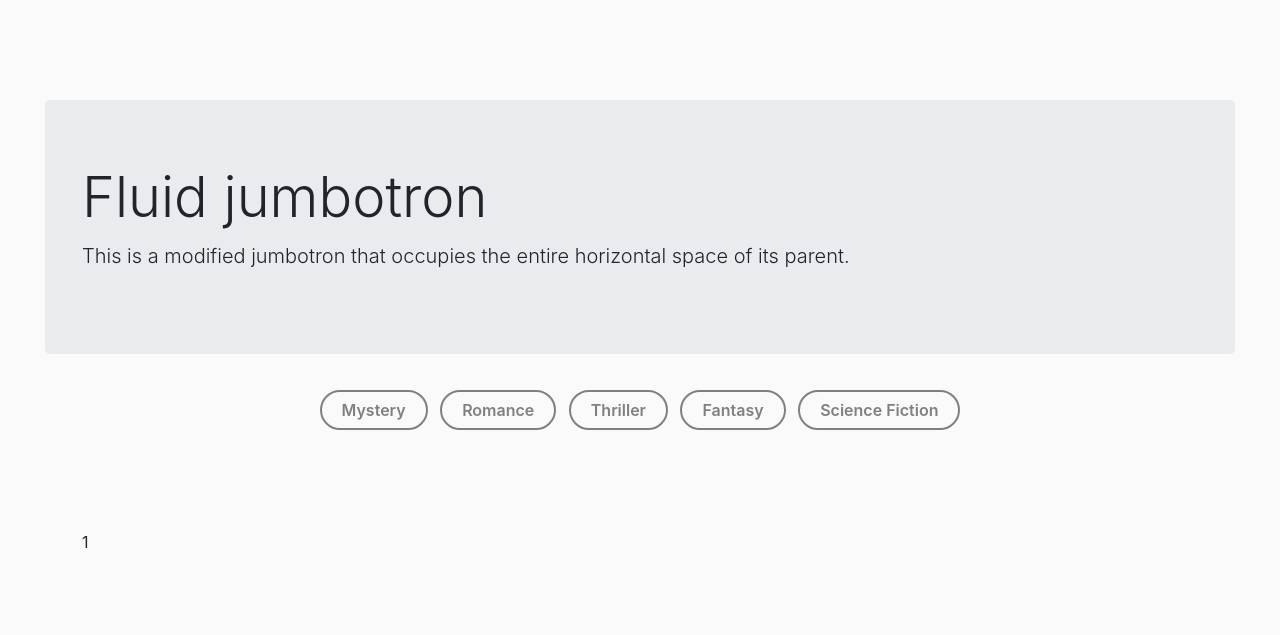
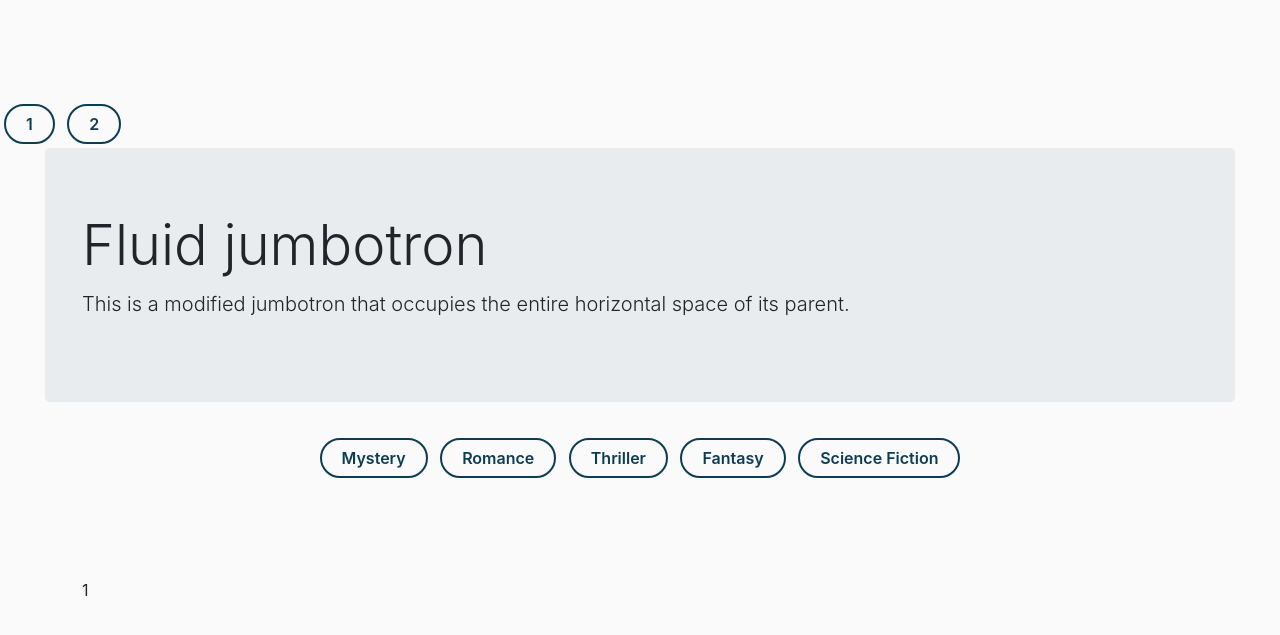
Before and after one commit to catharinaanggono/bookswitch, a PHP site: page /pages/book_genre.html in a window 1280 px wide. Shown: the top 635 px of the page. Run offline with PHP 8.4, Linux system fonts and the light colour scheme; some libraries are stand-ins or nearby versions.

Commit message:
dark mode for book_genre

```diff
--- a/css/bookswitch.css
+++ b/css/bookswitch.css
@@ -1,16 +1,3 @@
-/* colour scheme */
-/*
-#000000 black background
-#5d7db8 blue
-#8e89b2 purple
-#bf96ac dull pink
-#f0a3a7 pink
- */
- /* #container {
-    min-height:100%;
-    position:relative;
-
-*/
 .active {
     background-color: teal;
 
@@ -19,9 +6,11 @@
 .selected {
     background: teal;
 }
+
+/* day */
 .genre {
-    border: 2px solid grey;
-    color: grey;
+    border: 2px solid #0D3D54;
+    color:  #0D3D54;
     font-weight: 600;
     border-radius: 22px;
     padding-left: 20px;
@@ -29,6 +18,25 @@
 }
 
 .genre:hover {
+    border: 2px solid #A94241;
+    /* border-radius: 15px; */
+    color:  #A94241;
+    /* font-weight: bold; */
+    bottom: 3px;
+
+    /* background-color: #f0a3a7; */
+}
+
+ button.dark {
+    border: 2px solid #B5C587;
+    color: #B5C587;
+    font-weight: 600;
+    border-radius: 22px;
+    padding-left: 20px;
+    padding-right: 20px;
+}
+
+button.dark:hover {
     border: 2px solid #267055;
     /* border-radius: 15px; */
     color:  #267055;
@@ -49,13 +57,6 @@
     background-color: #f0a3a7;
 }
 
-/* phone */
-/* @media (max-width: 600px) {
-    body {
-      background-color: lightblue;
-    }
-
-} */
 
 /* each book: base, top->norm, btm->desc */
 .base {
@@ -136,50 +137,3 @@
 h2.dark{
     color: #D5D3BF;
 }
-
-
-/* colour scheme */
-.bg-white {
-    background-color: white;
-
-}
-
-.bg-blue {
-    background-color: #5d7db8;
-}
-
-.bg-purple {
-    background-color: #8e89b2;
-}
-
-.bg-dullpink {
-    background-color: #bf96ac;
-}
-
-.bg-pink {
-    background-color: #f0a3a7;
-}
-
-.text-black {
-    color: #000000;
-}
-
-.text-white {
-    color: white;
-}
-
-.text-blue {
-    color: #5d7db8;
-}
-
-.text-purple {
-    color: #8e89b2;
-}
-
-.text-dullpink {
-    color: #bf96ac;
-}
-
-.text-pink {
-    color: #f0a3a7;
-}
--- a/js/homepage.js
+++ b/js/homepage.js
@@ -14,6 +14,11 @@ chk.addEventListener('click', () => {
   for (x of books){
     chk.checked?x.classList.add("dark"):x.classList.remove("dark");
   }
+  genre = document.getElementsByClassName('genre');
+  for (x of genre){
+    chk.checked?x.classList.add("dark"):x.classList.remove("dark");
+  }
+
   localStorage.setItem('darkModeStatus', chk.checked);
 });
 
@@ -30,6 +35,10 @@ window.addEventListener('load', (event) => {
     }
     books = document.getElementsByClassName('each-book');
     for (x of books){
+      x.classList.add("dark");
+    }
+    genre = document.getElementsByClassName('genre');
+    for (x of genre){
       x.classList.add("dark");
     }
     document.getElementById('chk').checked = true;
--- a/pages/book_genre.html
+++ b/pages/book_genre.html
@@ -4,21 +4,24 @@
     <!-- Required meta tags -->
     <meta charset="utf-8">
     <meta name="viewport" content="width=device-width, initial-scale=1, shrink-to-fit=no">
+    <!-- jQuery -->
+    <link rel="stylesheet" href="//code.jquery.com/ui/1.12.1/themes/smoothness/jquery-ui.css">
+    <script src="//code.jquery.com/jquery-1.12.4.js"></script>
+    <script src="//code.jquery.com/ui/1.12.1/jquery-ui.js"></script>
 
     <!-- Bootstrap CSS -->
     <link rel="stylesheet" href="https://stackpath.bootstrapcdn.com/bootstrap/4.5.2/css/bootstrap.min.css" integrity="sha384-JcKb8q3iqJ61gNV9KGb8thSsNjpSL0n8PARn9HuZOnIxN0hoP+VmmDGMN5t9UJ0Z" crossorigin="anonymous">
 
     <!-- Custom CSS -->
     <link href="../css/homepage.css" rel="stylesheet" />
-    <link href="../css/book_genre.css" rel="stylesheet" href="">
+    <link href="../css/bookswitch.css" rel="stylesheet" href="">
     <link href="https://fonts.googleapis.com/css2?family=Quicksand:wght@300;400;600&display=swap" rel="stylesheet">
 
     <!-- Custom JavaScript -->
     <script src="../js/book_genre.js"></script>
-    <script src="../js/homepage.js"></script>
+    <!-- <script src="../js/homepage.js"></script> -->
     <script src="https://stackpath.bootstrapcdn.com/bootstrap/4.5.0/js/bootstrap.bundle.min.js"></script>
-    <!-- Third party plugin JS-->
-    <script src="https://cdnjs.cloudflare.com/ajax/libs/jquery-easing/1.4.1/jquery.easing.min.js"></script>
+
 
     <title>BookSwitch2</title>
 
@@ -35,17 +38,49 @@
         integrity="sha256-2Kok7MbOyxpgUVvAk/HJ2jigOSYS2auK4Pfzbm7uH60="
         crossorigin="anonymous">
     </script> -->
-    <script>
-
-        (".btn").click(function() {
-            // Instead of directly editing CSS, toggle a class
-            $(this).removeClass('Active');//removes classes everywhere
-            $(this).addClass('Active');//adds the class at the right button
-
-        });
-    </script>
 
     <!-- <div id="header"></div><br> -->
+       <!-- Navigation-->
+       <nav class="navbar navbar-expand-lg navbar-dark fixed-top" id="mainNav">
+        <div class="container">
+            <a class="navbar-brand js-scroll-trigger" href="#page-top"><img src="../images/bookswitch.svg" alt="" /></a>
+            <div class="d-flex flex-row order-2 order-lg-3">
+
+                <ul class = "navbar-nav">
+                    <li class="nav-item nav-link" id="bookens"><span style="color:#474E45;">50</span><img src="../images/bookens_circle.svg" width="17" height="17"></a></li>
+                </ul>
+
+                <button class="navbar-toggler navbar-toggler-right ml-auto" type="button" data-toggle="collapse" data-target="#navbarResponsive" aria-controls="navbarResponsive" aria-expanded="false" aria-label="Toggle navigation">
+                    <!-- Menu -->
+                    <i class="fas fa-bars ml-1"></i>
+                </button>
+            </div>
+
+            <div class="collapse navbar-collapse order-3 order-lg-2" id="navbarResponsive">
+                <ul class="navbar-nav text-uppercase ml-auto">
+                    <li class="nav-item"><a class="nav-link js-scroll-trigger" href="../pages/book_genre.html">Genre</a></li>
+                    <li class="nav-item">
+                      <div class="search" id="search">
+                        <input id="autocomplete" type="text" placeholder="Search Title, Author, ISBN">
+                      </div></li>
+                    <li class="nav-item"><a class="nav-link js-scroll-trigger" href="#portfolio"><i class="far fa-user"></i>user1</a></li>
+                </ul>
+            </div>
+            <div>
+              <input type="checkbox" class="checkbox" id="chk" />
+              <label class="label" for="chk">
+                <i class="fas fa-moon"></i>
+                <i class="fas fa-sun"></i>
+                <div class="ball"></div>
+              </label>
+            </div>
+
+        </div>
+    </nav>
+
+        <!-- try out -->
+        <button class="btn genre m-1 text-blue" onclick="call_api_genre('romance', 1)">1</button>
+        <button class="btn genre m-1 text-blue" onclick="call_api_genre('romance', 2)">2</button>
 
     <div id='genre-header' class="jumbotron jumbotron-fluid mx-auto" style="width: 93%; border-radius: 5px;">
         <div class="container">
@@ -86,12 +121,16 @@
 
     <br><br><br><br><br>
 
-    <script>
+    <!-- <script>
         $(function(){
             $("#header").load("../reuse/header.html");
             $("#footer").load("../reuse/footer.html");
         });
-    </script>
+    </script> -->
+    <script src="https://stackpath.bootstrapcdn.com/bootstrap/4.5.0/js/bootstrap.bundle.min.js"></script>
+    <!-- Third party plugin JS-->
+    <script src="https://cdnjs.cloudflare.com/ajax/libs/jquery-easing/1.4.1/jquery.easing.min.js"></script>
+    <script src="../js/homepage.js"></script>
 
 
 
```
Also changed, not shown: pages/cries.html (added, +11 -0 lines).
